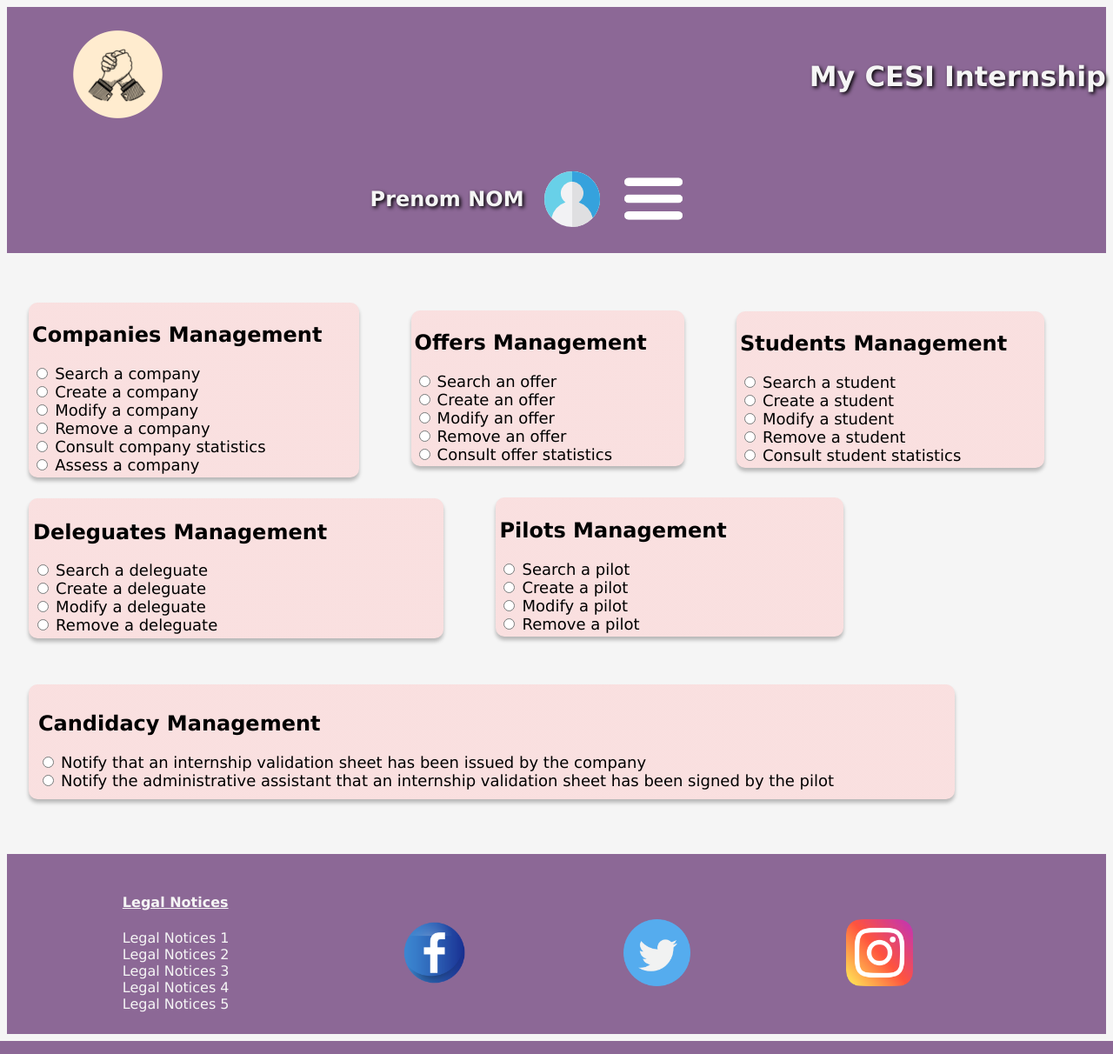
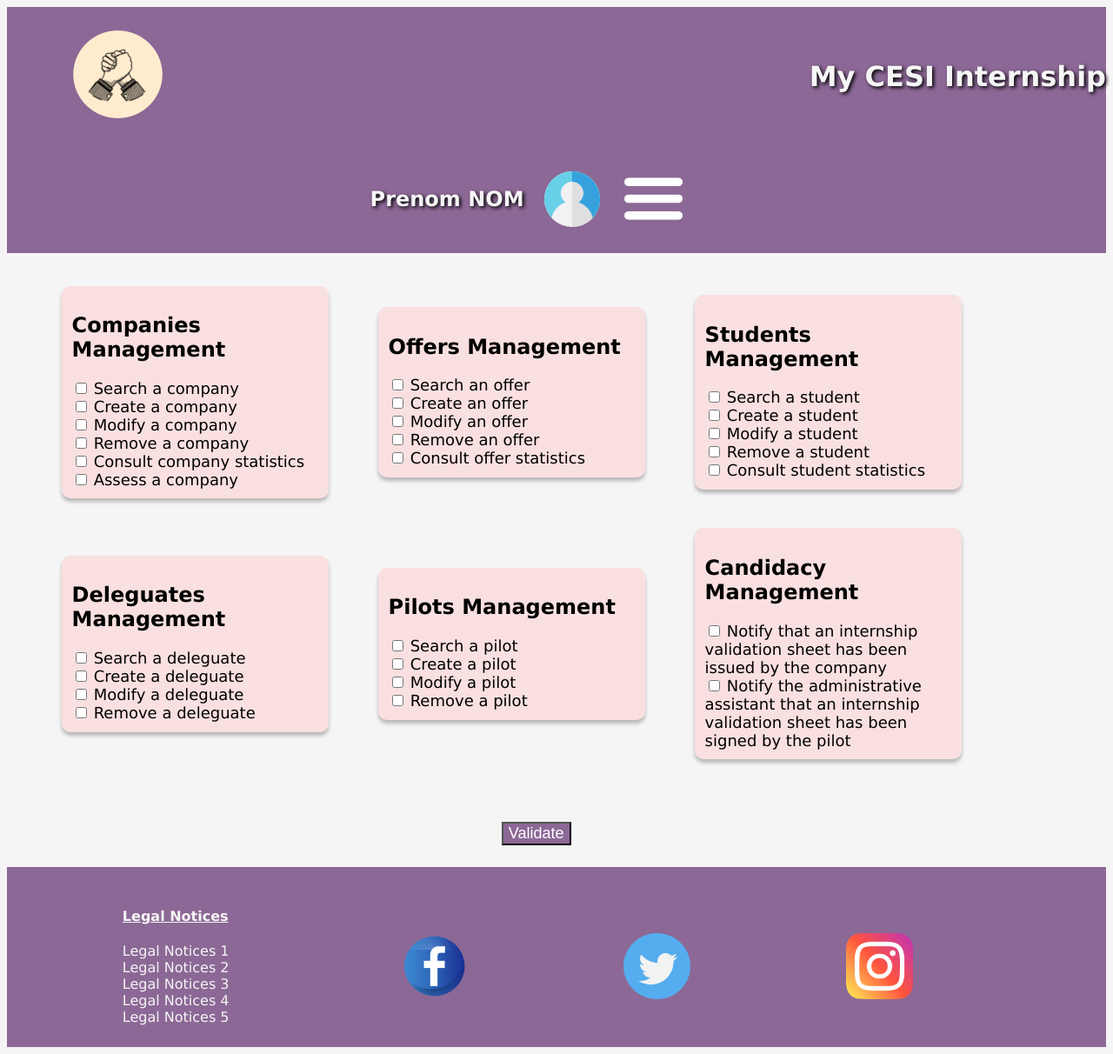
Before and after one commit to Maximcuynat/monstage, a PHP site: page /Rights_Deleguate.php in a window 1280 px wide. Shown: the whole page at 87% size. Run offline with PHP 8.4, Linux system fonts and the light colour scheme; some libraries are stand-ins or nearby versions.

Commit message:
Modif Rights_Deleguate.php

```diff
--- a/Rights_Deleguate.php
+++ b/Rights_Deleguate.php
@@ -1,97 +1,88 @@
 <?php
 require "header.php";
 ?>
+<div id="Deleguate">
+    <form action="SRC/PHP/Rights.php" method="POST">
         <div class="Deleguate_Cadre">
             <!--=============================COMPANIES -->
-    <div class="Rights_Min">
-        <form class="Deleguate_form">
+            <div class="Deleguate_form">
                 <h2>Companies Management</h2>
-            <input type="radio" name="R_Company">
+                <input type="checkbox" name="R_Company">
                 <label class="Deleguate_LBL">Search a company</label><br>
-            <input type="radio" name="C_Company">
+                <input type="checkbox" name="C_Company">
                 <label class="Deleguate_LBL">Create a company</label><br>
-            <input type="radio" name="U_Company">
+                <input type="checkbox" name="U_Company">
                 <label class="Deleguate_LBL">Modify a company</label><br>
-            <input type="radio" name="D_Company">
+                <input type="checkbox" name="D_Company">
                 <label class="Deleguate_LBL">Remove a company</label><br>
-            <input type="radio" name="Stat_Company">
+                <input type="checkbox" name="Stat_Company">
                 <label class="Deleguate_LBL">Consult company statistics</label><br>
-            <input type="radio" name="Eval_Company">
+                <input type="checkbox" name="Eval_Company">
                 <label class="Deleguate_LBL">Assess a company</label><br>
-        </form>
             </div>
             <!--=============================OFFERS -->
-    <div class="Rights_Min">
-        <form class="Deleguate_form">
+            <div class="Deleguate_form">
                 <h2>Offers Management</h2>
-            <input type="radio" name="R_Offer">
+                <input type="checkbox" name="R_Offer">
                 <label class="Deleguate_LBL">Search an offer</label><br>
-            <input type="radio" name="C_Offer">
+                <input type="checkbox" name="C_Offer">
                 <label class="Deleguate_LBL">Create an offer</label><br>
-            <input type="radio" name="U_Offer">
+                <input type="checkbox" name="U_Offer">
                 <label class="Deleguate_LBL">Modify an offer</label><br>
-            <input type="radio" name="D_Offer">
+                <input type="checkbox" name="D_Offer">
                 <label class="Deleguate_LBL">Remove an offer</label><br>
-            <input type="radio" name="Stat_Offer">
+                <input type="checkbox" name="Stat_Offer">
                 <label class="Deleguate_LBL">Consult offer statistics</label><br>
-        </form>
             </div>
             <!--============================= STUDENTS -->
-    <div class="Rights_Min">
-        <form class="Deleguate_form">
+            <div class="Deleguate_form">
                 <h2>Students Management</h2>
-            <input type="radio" name="R_Student">
+                <input type="checkbox" name="R_Student">
                 <label class="Deleguate_LBL">Search a student</label><br>
-            <input type="radio" name="C_Student">
+                <input type="checkbox" name="C_Student">
                 <label class="Deleguate_LBL">Create a student</label><br>
-            <input type="radio" name="U_Student">
+                <input type="checkbox" name="U_Student">
                 <label class="Deleguate_LBL">Modify a student</label><br>
-            <input type="radio" name="D_Student">
+                <input type="checkbox" name="D_Student">
                 <label class="Deleguate_LBL">Remove a student</label><br>
-            <input type="radio" name="Stat_Student">
+                <input type="checkbox" name="Stat_Student">
                 <label class="Deleguate_LBL">Consult student statistics</label><br>
-        </form>
             </div>
             <!--============================= DELEGUATE -->
-    <div class="Rights_Min">
-        <form class="Deleguate_form">
+            <div class="Deleguate_form">
                 <h2>Deleguates Management</h2>
-            <input type="radio" name="R_Deleguate">
+                <input type="checkbox" name="R_Deleguate">
                 <label class="Deleguate_LBL">Search a deleguate</label><br>
-            <input type="radio" name="C_Deleguate">
+                <input type="checkbox" name="C_Deleguate">
                 <label class="Deleguate_LBL">Create a deleguate</label><br>
-            <input type="radio" name="U_Deleguate">
+                <input type="checkbox" name="U_Deleguate">
                 <label class="Deleguate_LBL">Modify a deleguate</label><br>
-            <input type="radio" name="D_Deleguate">
+                <input type="checkbox" name="D_Deleguate">
                 <label class="Deleguate_LBL">Remove a deleguate</label><br>
-        </form>
             </div>
             <!--============================= Pilots -->
-    <div class="Rights_Min">
-        <form class="Deleguate_form">
+            <div class="Deleguate_form">
                 <h2>Pilots Management</h2>
-            <input type="radio" name="R_Pilot">
+                <input type="checkbox" name="R_Pilot">
                 <label class="Deleguate_LBL">Search a pilot</label><br>
-            <input type="radio" name="C_Pilot">
+                <input type="checkbox" name="C_Pilot">
                 <label class="Deleguate_LBL">Create a pilot</label><br>
-            <input type="radio" name="U_Pilot">
+                <input type="checkbox" name="U_Pilot">
                 <label class="Deleguate_LBL">Modify a pilot</label><br>
-            <input type="radio" name="D_Pilot">
+                <input type="checkbox" name="D_Pilot">
                 <label class="Deleguate_LBL">Remove a pilot</label><br>
-        </form>
             </div>
             <!--============================= Candidacy -->
-    <div class="Rights_Max">
-        <form class="Deleguate_form">
+            <div class="Deleguate_form">
                 <h2>Candidacy Management</h2>
-            <input type="radio" name="Issued">
-            <label class="Deleguate_LBL">Notify that an internship validation
-                sheet has been issued by the company</label><br>
-            <input type="radio" name="Signed">
-            <label class="Deleguate_LBL">Notify the administrative assistant
-                 that an internship validation sheet has been signed by the pilot</label><br>
+                <input type="checkbox" name="Issued">
+                <label class="Deleguate_LBL">Notify that an internship validation sheet has been issued by the company</label><br>
+                <input type="checkbox" name="Signed">
+                <label class="Deleguate_LBL">Notify the administrative assistant that an internship validation sheet has been signed by the pilot</label><br>
+            </div>
+        </div>
+        <input id="btn_validate" type="submit" name="submit" value="Validate">
     </form>
-    </div>
 </div>
 
 
--- a/SRC/CSS/style.css
+++ b/SRC/CSS/style.css
@@ -88,16 +88,24 @@ footer
 }
 
 /*===================================================================== RIGHT Deleguate*/
+#btn_validate
+{
+    background-color: rgba(140, 104, 150, 1);
+    color: white;
+    margin-left: 45%;
+    margin-bottom: 2%;
+    font-size: large;
+}
+
 .Deleguate_Cadre
 {
     display: flex;
     flex-wrap: wrap;
     align-items: center;
     gap: 5%;
-    margin-top: 3%;
+    padding: 3%;
     margin-left: 2%;
     margin-right: 2%;
-    margin-bottom: 5%;
 }
 
 .Deleguate_form
@@ -106,19 +114,12 @@ footer
     background: linear-gradient(0deg, rgba(227, 154, 154, 0.2), rgba(227, 154, 154, 0.2)), #FFF1F1;
     box-shadow: 0px 4px 4px rgba(0, 0, 0, 0.25);
     border-radius: 10px;
+    margin-bottom: 3%;
     padding: 1%;
-    margin-top: 5%;
+    width: 25%;
 }
+
+
 
 .Deleguate_LBL
 { font-size: large; }
-
-.Rights_Min
-{
-    flex-grow: 0.25;
-}
-
-.Rights_Max
-{
-    flex-grow: 0.5;
-}
```
Also changed, not shown: SRC/PHP/Rights.php (added, +46 -0 lines). Lines whose indentation alone changed are shown as unchanged.
